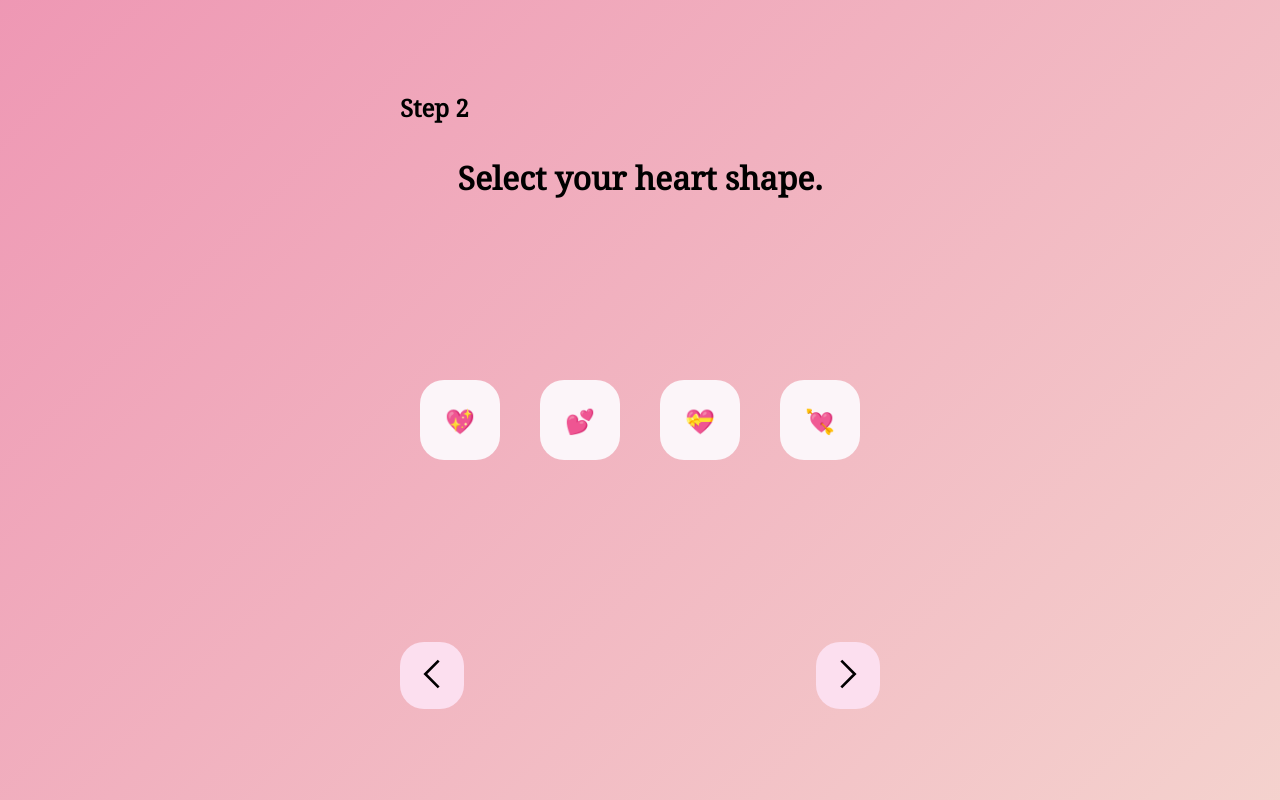
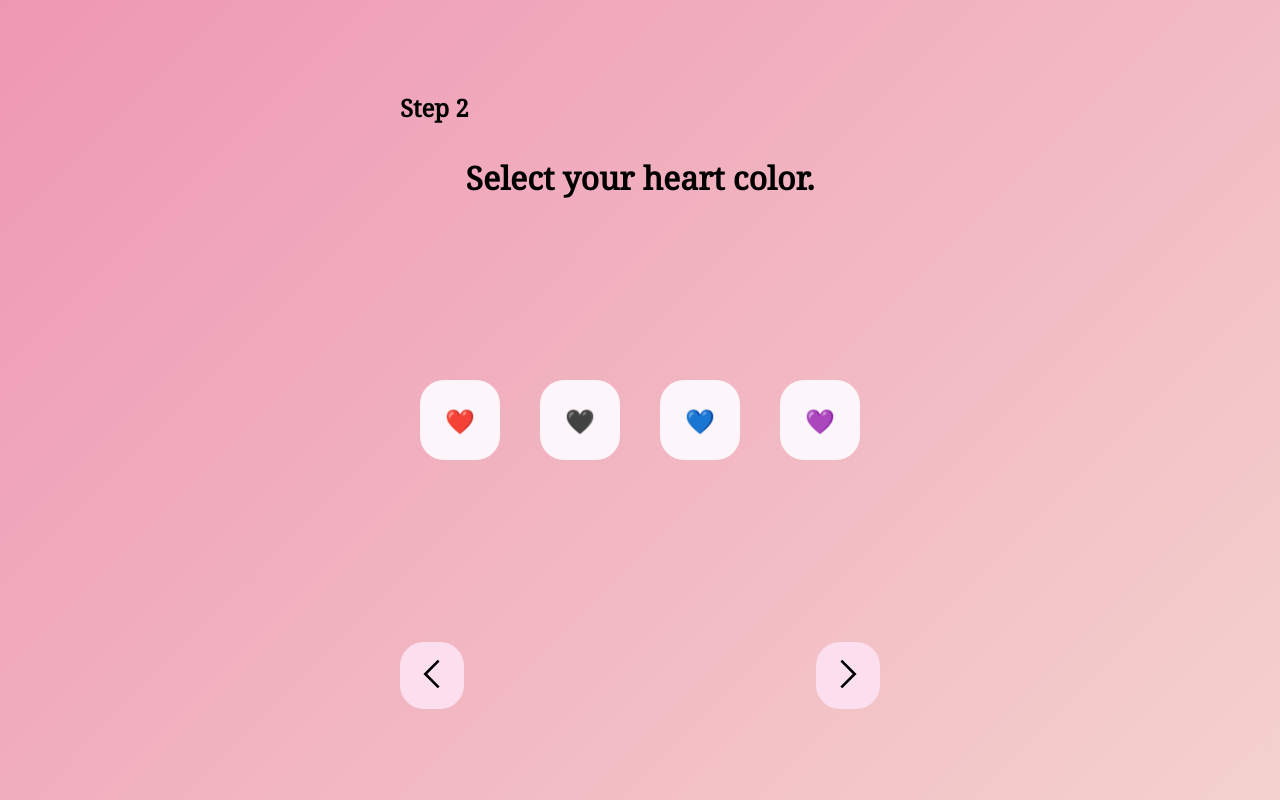
Before and after one commit to cubodado/Symh, a React (Create React App) app: page /step/2 in a window 1280 px wide. Built offline with nearby package versions, Linux system fonts and the light colour scheme.

Commit message:
Update: change heart shape to heart color

```diff
--- a/src/components/forms/SelectBox/SelectBox.css
+++ b/src/components/forms/SelectBox/SelectBox.css
@@ -1,4 +1,4 @@
-.heart-shape,
+.heart-color,
 .heart-animation {
   display: flex;
   box-sizing: border-box;
@@ -11,7 +11,7 @@
   cursor: pointer;
 }
 
-.heart-shape.active,
+.heart-color.active,
 .heart-animation.active {
   border: 0.3rem solid #fb0097;
 }
--- a/src/store/step/stepsSlice.js
+++ b/src/store/step/stepsSlice.js
@@ -4,15 +4,15 @@ const stepsSlice = createSlice({
   name: 'steps',
   initialState: [
     { inputText: '' },
-    { heartShape: '', check: false },
+    { heartColor: '', check: false },
     { heartAnimation: '', check: false },
   ],
   reducers: {
     changeInputText: (state, action) => {
       state[0].inputText = action.payload.inputText;
     },
-    changeHeartShape: (state, action) => {
-      state[1].heartShape = action.payload.heartShape;
+    changeHeartColor: (state, action) => {
+      state[1].heartColor = action.payload.heartColor;
       state[1].check = action.payload.check;
     },
     changeHeartAnimation: (state, action) => {
@@ -22,6 +22,6 @@ const stepsSlice = createSlice({
   },
 });
 
-export const { changeInputText, changeHeartShape, changeHeartAnimation } =
+export const { changeInputText, changeHeartColor, changeHeartAnimation } =
   stepsSlice.actions;
 export default stepsSlice.reducer;
--- /dev/null
+++ b/src/utils/constants/heartColors.js
@@ -0,0 +1,26 @@
+export const heartColors = [
+  {
+    id: 1,
+    colorNumber: 'red',
+    colorClass: 'heart-color',
+    colorContent: '❤️',
+  },
+  {
+    id: 2,
+    colorNumber: 'black',
+    colorClass: 'heart-color',
+    colorContent: '🖤',
+  },
+  {
+    id: 3,
+    colorNumber: 'blue',
+    colorClass: 'heart-color',
+    colorContent: '💙',
+  },
+  {
+    id: 4,
+    colorNumber: 'purple',
+    colorClass: 'heart-color',
+    colorContent: '💜',
+  },
+];
--- a/src/utils/constants/heartShapes.js
+++ /dev/null
@@ -1,26 +0,0 @@
-export const heartShapes = [
-  {
-    id: 1,
-    shapeNumber: 'shape1',
-    shapeClass: 'heart-shape',
-    shapeContent: '💖',
-  },
-  {
-    id: 2,
-    shapeNumber: 'shape2',
-    shapeClass: 'heart-shape',
-    shapeContent: '💕',
-  },
-  {
-    id: 3,
-    shapeNumber: 'shape3',
-    shapeClass: 'heart-shape',
-    shapeContent: '💝',
-  },
-  {
-    id: 4,
-    shapeNumber: 'shape4',
-    shapeClass: 'heart-shape',
-    shapeContent: '💘',
-  },
-];
--- a/src/views/Steps/Step2/Step2.js
+++ b/src/views/Steps/Step2/Step2.js
@@ -1,6 +1,6 @@
 import { useState } from 'react';
 import { useDispatch, useSelector } from 'react-redux';
-import { changeHeartShape } from '../../../store/step/stepsSlice';
+import { changeHeartColor } from '../../../store/step/stepsSlice';
 import '../index.css';
 import './Step2.css';
 import {
@@ -8,44 +8,44 @@ import {
   StepInformation,
 } from '../../../components/layout/navigation/index';
 import { SelectBox } from '../../../components/forms/index';
-import { heartShapes } from '../../../utils/constants/heartShapes';
+import { heartColors } from '../../../utils/constants/heartColors';
 
 const Step2 = () => {
   const alertMessage =
-    'You can go to the next step if you select a heart shape.';
+    'You can go to the next step if you select a heart color.';
   const nextPage = '/step/3';
   const steps = useSelector((state) => state.steps);
-  const [heartShape, setHeartShape] = useState(steps[1].heartShape);
+  const [heartColor, setHeartColor] = useState(steps[1].heartColor);
   const [check, setCheck] = useState(steps[1].check);
-  const infoText = 'Select your heart shape.';
+  const infoText = 'Select your heart color.';
   const dispatch = useDispatch();
 
   const updateStore = () => {
     dispatch(
-      changeHeartShape({
-        heartShape: heartShape,
+      changeHeartColor({
+        heartColor: heartColor,
         check: check,
       })
     );
   };
 
-  const toggleHeartShape = (currentTarget) => {
+  const toggleHeartColor = (currentTarget) => {
     currentTarget.classList.toggle('active');
 
-    if (heartShape === '') {
-      setHeartShape(currentTarget.id);
+    if (heartColor === '') {
+      setHeartColor(currentTarget.id);
       setCheck(true);
     } else {
-      setHeartShape('');
+      setHeartColor('');
       setCheck(false);
     }
   };
 
-  const heartShapeClickHandler = (event) => {
-    if (check && event.currentTarget.id !== heartShape) {
-      alert('You can select only one shape.');
+  const heartColorClickHandler = (event) => {
+    if (check && event.currentTarget.id !== heartColor) {
+      alert('You can select only one color.');
     } else {
-      toggleHeartShape(event.currentTarget);
+      toggleHeartColor(event.currentTarget);
     }
   };
 
@@ -53,21 +53,21 @@ const Step2 = () => {
     <main className="step-div">
       <StepInformation stepNumber={2} stepInfoText={infoText} />
       <div className="select-box">
-        {heartShapes.map((shape) => {
+        {heartColors.map((color) => {
           return (
             <SelectBox
-              key={shape.id}
-              number={shape.shapeNumber}
-              class={shape.shapeClass}
-              onClick={heartShapeClickHandler}
-              content={shape.shapeContent}
+              key={color.id}
+              number={color.colorNumber}
+              class={color.colorClass}
+              onClick={heartColorClickHandler}
+              content={color.colorContent}
             />
           );
         })}
       </div>
       <NavigationButtons
         stepNumber={2}
-        nextCheck={heartShape}
+        nextCheck={heartColor}
         alertMessage={alertMessage}
         nextPage={nextPage}
         updateStore={updateStore}
```
